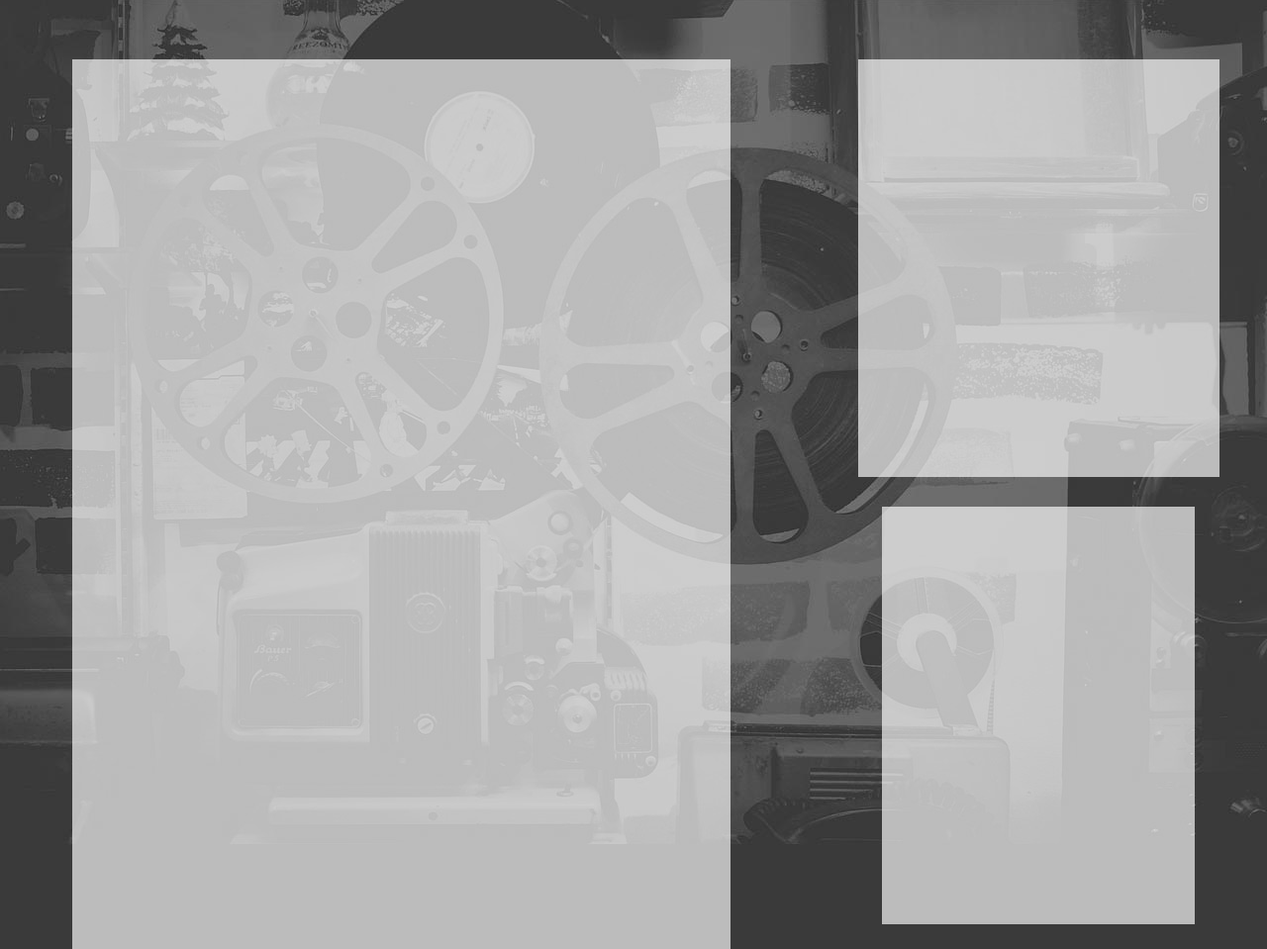
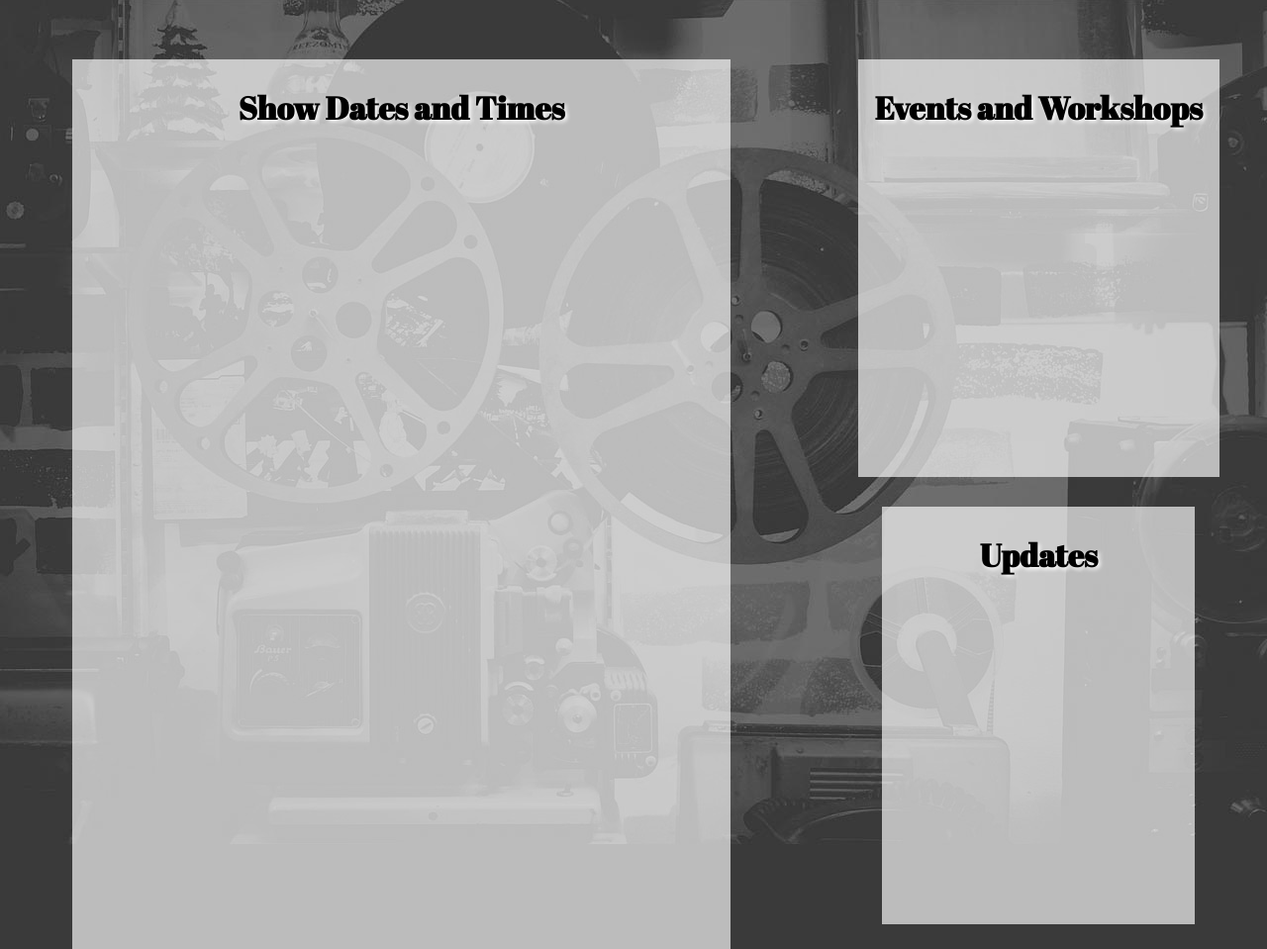
Before and after one commit to DPCobb/pff, a PHP site: page /index.html in a window 1280 px wide. Shown: the part 130-1089 px from the top of the page at 99% size. Run offline with PHP 8.4, Linux system fonts and the light colour scheme; some libraries are stand-ins or nearby versions.

Commit message:
section layout
added section titles

```diff
--- a/css/main.css
+++ b/css/main.css
@@ -224,6 +224,13 @@ ul li:hover ul{
 
 }
 
+#container h1{
+    text-align: center;
+    font-family: 'Abril Fatface', cursive;
+    text-shadow: 2px 2px 4px #fff;
+    font-size: 24pt;
+}
+
 /*Footer*/
 
 footer{
--- a/index.html
+++ b/index.html
@@ -5,6 +5,7 @@
 
 	<title>Peekskill Film Festival</title>
 	<link href='https://fonts.googleapis.com/css?family=Josefin+Sans' rel='stylesheet' type='text/css'>
+	<link href='https://fonts.googleapis.com/css?family=Abril+Fatface' rel='stylesheet' type='text/css'>
 	<link rel="stylesheet" href="https://maxcdn.bootstrapcdn.com/font-awesome/4.4.0/css/font-awesome.min.css">
 	<link href="css/main.css" rel="stylesheet" type="text/css">
 </head>
@@ -59,13 +60,16 @@
 </div>
 <div id="container">
 	<section id="showinfo">
+		<h1>Show Dates and Times</h1>
 
 	</section>
 	<div id="wrapper">
 		<section id="events">
+			<h1>Events and Workshops</h1>
 
 		</section>
 		<section id="eventupdates">
+			<h1>Updates</h1>
 
 		</section>
 	</div>
```
